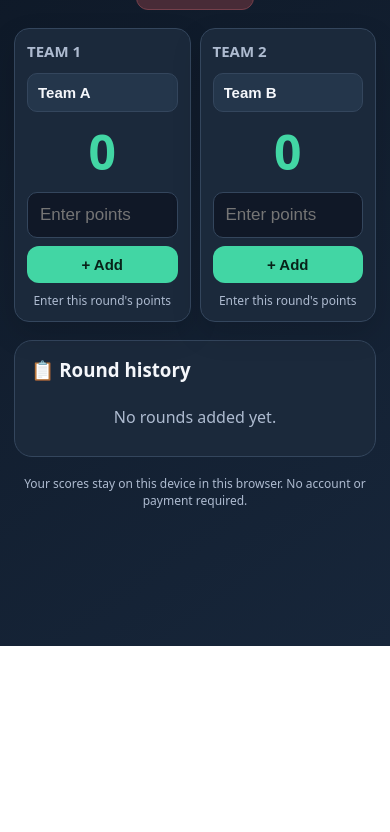
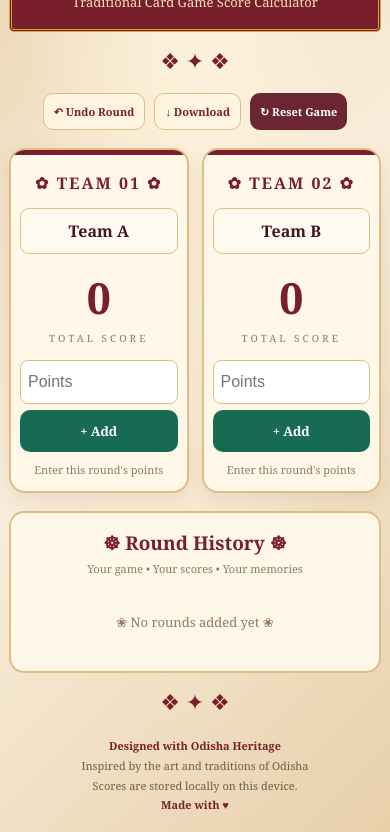
Before and after one commit to shankardaleibio/judgement-card-score, a plain HTML site: page index.html in a window 390 px wide. Shown: the part 198-1030 px from the top of the page. Before the commit the page ends 844 px from the top, so only its background shows below. Drawn offline with Linux system fonts and the light colour scheme.

Commit message:
Refactor index.html for Judgement game
Updated the Card Score Calculator to Judgement | Odisha Edition, with new styles and structure.

```diff
--- a/index.html
+++ b/index.html
@@ -1,106 +1,577 @@
+
 <!DOCTYPE html>
 <html lang="en">
 <head>
 <meta charset="UTF-8">
 <meta name="viewport" content="width=device-width, initial-scale=1.0">
-<meta name="theme-color" content="#101827">
-<title>Card Score Calculator</title>
-<style>
-:root{--bg:#101827;--panel:#1b293b;--panel2:#24364b;--text:#f5f7fb;--muted:#aebbd0;--accent:#42d6a4;--line:#34465d;--danger:#ff6b75}
-*{box-sizing:border-box}body{margin:0;background:linear-gradient(145deg,#0d1725,#17263a);color:var(--text);font-family:system-ui,-apple-system,Segoe UI,Roboto,sans-serif;min-height:100vh;padding:22px}
-main{max-width:850px;margin:auto}.top{text-align:center;margin:8px 0 24px}.top h1{margin:0;font-size:clamp(26px,6vw,38px)}.top p{color:var(--muted);margin:7px 0}
-.toolbar{display:flex;gap:10px;justify-content:center;flex-wrap:wrap;margin-bottom:18px}
-button{border:0;border-radius:12px;padding:12px 16px;font-weight:700;font-size:15px;cursor:pointer;background:var(--accent);color:#082319}
-button.secondary{background:var(--panel2);color:var(--text);border:1px solid var(--line)}
-button.danger{background:#482b37;color:#ffdce0;border:1px solid #75404b}
-.teams{display:grid;grid-template-columns:1fr 1fr;gap:14px}
-.team{background:var(--panel);border:1px solid var(--line);border-radius:20px;padding:18px;min-width:0;box-shadow:0 12px 30px #0002}
-.team h2{margin:0 0 12px;font-size:18px;color:var(--muted)}
-.name{width:100%;background:var(--panel2);border:1px solid var(--line);color:var(--text);padding:12px;border-radius:10px;font-size:17px;font-weight:700;outline:none}
-.score{font-size:clamp(48px,12vw,76px);font-weight:800;text-align:center;line-height:1.25;margin:14px 0;color:var(--accent);font-variant-numeric:tabular-nums}
-.entry{display:flex;gap:8px}.entry input{min-width:0;flex:1;background:#101827;border:1px solid var(--line);border-radius:10px;padding:12px;color:white;font-size:17px}
-.entry button{padding:10px 14px}.hint{text-align:center;color:var(--muted);font-size:12px;margin:9px 0 0}
-.history{margin-top:18px;background:var(--panel);border:1px solid var(--line);border-radius:18px;padding:16px}
-.history h3{margin:0 0 12px}.round{display:grid;grid-template-columns:1fr 1fr auto;gap:8px;padding:10px 0;border-top:1px solid var(--line);font-variant-numeric:tabular-nums}.round span:last-child{color:var(--muted);text-align:right}
-.empty{color:var(--muted);text-align:center;padding:12px}
-.footer{text-align:center;color:var(--muted);font-size:12px;margin:18px 0}
-@media(max-width:560px){body{padding:14px}.teams{gap:9px}.team{padding:12px;border-radius:15px}.team h2{font-size:15px}.entry{flex-direction:column}.entry button{width:100%}.score{margin:10px 0}.name{font-size:15px;padding:10px}}
-</style>
-</head><link rel="manifest" href="./manifest.json">
-<meta name="theme-color" content="#101827">
+<meta name="theme-color" content="#651c25">
 <meta name="apple-mobile-web-app-capable" content="yes">
 <meta name="mobile-web-app-capable" content="yes">
+<link rel="manifest" href="./manifest.json">
+<title>Judgement | Odisha Edition</title>
+
+<style>
+:root {
+  --red:#791f2c;
+  --dark:#43151e;
+  --gold:#d6a441;
+  --yellow:#f5d78c;
+  --cream:#fff8e9;
+  --paper:#f8edda;
+  --text:#422b27;
+  --muted:#94766b;
+  --green:#176b52;
+  --border:#dfbd83;
+}
+
+* {box-sizing:border-box}
+
+body {
+  margin:0;
+  min-height:100vh;
+  padding:20px 14px;
+  color:var(--text);
+  font-family:Georgia,'Times New Roman',serif;
+  background:
+    radial-gradient(ellipse at top,#fff5df 0%,transparent 65%),
+    linear-gradient(135deg,#e9d2ad,#f8edda,#e8d0aa);
+}
+
+main {max-width:780px;margin:auto}
+
+header {
+  text-align:center;
+  padding:23px 12px 18px;
+  background:var(--red);
+  color:var(--cream);
+  border:3px double var(--gold);
+  border-radius:20px 20px 5px 5px;
+  position:relative;
+  overflow:hidden;
+}
+
+header:before,header:after {
+  content:"❀";
+  position:absolute;
+  color:var(--gold);
+  font-size:45px;
+  top:10px;
+  opacity:.75;
+}
+
+header:before {left:14px}
+header:after {right:14px}
+
+.eyebrow {
+  color:var(--yellow);
+  font-size:11px;
+  letter-spacing:4px;
+  text-transform:uppercase;
+}
+
+header h1 {
+  margin:9px 0;
+  font-size:clamp(27px,6vw,39px);
+}
+
+header p {
+  margin:0;
+  color:#f4dfbb;
+  font-size:13px;
+}
+
+.ornament {
+  text-align:center;
+  color:var(--red);
+  font-size:22px;
+  margin:13px 0;
+}
+
+.wheel {
+  width:68px;
+  height:68px;
+  margin:15px auto 0;
+  display:grid;
+  place-items:center;
+  border:3px solid var(--gold);
+  border-radius:50%;
+  color:var(--yellow);
+  font-size:39px;
+  background:#581923;
+}
+
+.toolbar {
+  display:flex;
+  gap:9px;
+  justify-content:center;
+  flex-wrap:wrap;
+  margin:18px 0;
+}
+
+button {
+  border:0;
+  border-radius:10px;
+  padding:12px 15px;
+  font-size:13px;
+  font-weight:bold;
+  cursor:pointer;
+  background:var(--gold);
+  color:#392019;
+  font-family:inherit;
+}
+
+button:active {transform:scale(.97)}
+
+button.secondary {
+  background:#fff4df;
+  border:1px solid var(--border);
+  color:var(--red);
+}
+
+button.danger {
+  background:#6b2631;
+  color:white;
+}
+
+.teams {
+  display:grid;
+  grid-template-columns:1fr 1fr;
+  gap:13px;
+}
+
+.team {
+  min-width:0;
+  padding:17px 13px;
+  border:2px solid var(--border);
+  border-radius:16px;
+  background:var(--cream);
+  box-shadow:0 7px 18px #63301b16;
+  position:relative;
+  overflow:hidden;
+}
+
+.team:before {
+  content:"";
+  position:absolute;
+  top:0;
+  left:0;
+  right:0;
+  height:5px;
+  background:var(--red);
+}
+
+.team h2 {
+  text-align:center;
+  color:var(--red);
+  font-size:16px;
+  letter-spacing:2px;
+  margin:8px 0 14px;
+}
+
+.name {
+  width:100%;
+  padding:11px;
+  text-align:center;
+  font-family:inherit;
+  font-size:16px;
+  font-weight:bold;
+  border:1px solid var(--border);
+  border-radius:9px;
+  background:#fffaf0;
+  color:var(--dark);
+  outline:none;
+}
+
+.name:focus,.entry input:focus {
+  border-color:var(--red);
+  box-shadow:0 0 0 2px #791f2c20;
+}
+
+.score {
+  text-align:center;
+  font-family:Georgia,serif;
+  font-size:clamp(43px,10vw,65px);
+  font-weight:bold;
+  color:var(--red);
+  margin:14px 0 4px;
+  font-variant-numeric:tabular-nums;
+}
+
+.score-label {
+  text-align:center;
+  color:var(--muted);
+  font-size:10px;
+  letter-spacing:3px;
+  margin-bottom:15px;
+}
+
+.entry {
+  display:flex;
+  gap:6px;
+}
+
+.entry input {
+  width:100%;
+  min-width:0;
+  padding:12px 7px;
+  border:1px solid var(--border);
+  border-radius:8px;
+  font-size:16px;
+  background:white;
+  color:var(--text);
+}
+
+.entry button {
+  white-space:nowrap;
+  background:var(--green);
+  color:white;
+}
+
+.hint {
+  text-align:center;
+  color:var(--muted);
+  font-size:11px;
+  margin:10px 0 0;
+}
+
+.history {
+  margin-top:18px;
+  padding:17px;
+  border:2px solid var(--border);
+  border-radius:15px;
+  background:var(--cream);
+}
+
+.history h3 {
+  text-align:center;
+  color:var(--red);
+  font-size:19px;
+  margin:0 0 5px;
+}
+
+.subtitle {
+  text-align:center;
+  color:var(--muted);
+  font-size:11px;
+  margin:0 0 14px;
+}
+
+.round {
+  display:grid;
+  grid-template-columns:1fr 1fr auto;
+  align-items:center;
+  gap:7px;
+  padding:12px 3px;
+  border-top:1px dashed var(--border);
+  font-family:system-ui,sans-serif;
+  font-size:12px;
+}
+
+.round b {
+  display:block;
+  color:var(--red);
+  font-size:15px;
+  margin-top:3px;
+}
+
+.round small {
+  color:var(--muted);
+}
+
+.round .total {
+  text-align:right;
+  color:var(--green);
+  font-weight:bold;
+  white-space:nowrap;
+}
+
+.empty {
+  padding:23px 5px;
+  text-align:center;
+  color:var(--muted);
+  font-size:13px;
+}
+
+.footer {
+  text-align:center;
+  color:#76594b;
+  font-size:11px;
+  line-height:1.8;
+  margin:20px 0 5px;
+}
+
+.footer strong {color:var(--red)}
+
+@media(max-width:420px) {
+  body {padding:12px 9px}
+  .team {padding:14px 9px}
+  .entry {flex-direction:column}
+  .entry button {width:100%}
+  .round {font-size:10px}
+  .toolbar button {padding:10px;font-size:11px}
+}
+</style>
+</head>
+
 <body>
 <main>
-  <header class="top"><h1>🃏 Card Score Calculator</h1><p>Keep both teams' scores in one place</p></header>
+
+<header>
+  <div class="eyebrow">ଓଡ଼ିଶା • Odisha Heritage</div>
+  <div class="wheel">☸</div>
+  <h1>Judgement</h1>
+  <p>Traditional Card Game Score Calculator</p>
+</header>
+
+<div class="ornament">❖ ✦ ❖</div>
+
 <div class="toolbar">
-    <button class="secondary" onclick="undo()">↶ Undo last round</button>
-    <button class="secondary" onclick="exportScores()">↓ Download score</button>
-    <button class="danger" onclick="resetGame()">Reset game</button>
+  <button class="secondary" onclick="undo()">↶ Undo Round</button>
+  <button class="secondary" onclick="exportScores()">↓ Download</button>
+  <button class="danger" onclick="resetGame()">↻ Reset Game</button>
 </div>
+
 <section class="teams">
+
   <article class="team">
-      <h2>TEAM 1</h2>
-      <input class="name" id="name1" value="Team A" aria-label="Team 1 name">
+    <h2>✿ TEAM 01 ✿</h2>
+    <input class="name" id="name1"
+      value="Team A" aria-label="Team 1 name">
+
     <div class="score" id="score1">0</div>
-      <div class="entry"><input id="points1" type="number" inputmode="numeric" placeholder="Enter points" aria-label="Team 1 points"><button onclick="add(1)">+ Add</button></div>
+    <div class="score-label">TOTAL SCORE</div>
+
+    <div class="entry">
+      <input id="points1" type="number"
+        inputmode="numeric" placeholder="Points">
+      <button onclick="add(1)">+ Add</button>
+    </div>
+
     <p class="hint">Enter this round's points</p>
   </article>
+
   <article class="team">
-      <h2>TEAM 2</h2>
-      <input class="name" id="name2" value="Team B" aria-label="Team 2 name">
+    <h2>✿ TEAM 02 ✿</h2>
+    <input class="name" id="name2"
+      value="Team B" aria-label="Team 2 name">
+
     <div class="score" id="score2">0</div>
-      <div class="entry"><input id="points2" type="number" inputmode="numeric" placeholder="Enter points" aria-label="Team 2 points"><button onclick="add(2)">+ Add</button></div>
+    <div class="score-label">TOTAL SCORE</div>
+
+    <div class="entry">
+      <input id="points2" type="number"
+        inputmode="numeric" placeholder="Points">
+      <button onclick="add(2)">+ Add</button>
+    </div>
+
     <p class="hint">Enter this round's points</p>
   </article>
+
 </section>
+
 <section class="history">
-    <h3>📋 Round history</h3>
-    <div id="history"><div class="empty">No rounds added yet.</div></div>
+  <h3>☸ Round History ☸</h3>
+  <p class="subtitle">Your game • Your scores • Your memories</p>
+  <div id="history">
+    <div class="empty">❀ No rounds added yet ❀</div>
+  </div>
 </section>
-  <p class="footer">Your scores stay on this device in this browser. No account or payment required.</p>
+
+<div class="ornament">❖ ✦ ❖</div>
+
+<footer class="footer">
+  <strong>Designed with Odisha Heritage</strong><br>
+  Inspired by the art and traditions of Odisha<br>
+  Scores are stored locally on this device.<br>
+  <strong>Made with ♥</strong>
+</footer>
+
 </main>
+
 <script>
+const STORAGE_KEY = "cardScoreOdisha";
+
 let rounds = [];
-try { rounds = JSON.parse(localStorage.getItem('cardScoreRounds') || '[]'); } catch(e) { rounds=[]; }
-function totals(){return [rounds.reduce((s,r)=>s+r.a,0),rounds.reduce((s,r)=>s+r.b,0)];}
-function save(){localStorage.setItem('cardScoreRounds',JSON.stringify(rounds));render();}
-function add(team){
-  const el=document.getElementById('points'+team), raw=el.value;
-  if(raw.trim()==='' || !Number.isFinite(Number(raw))){alert('Please enter a valid score.');return;}
-  const n=Number(raw); if(!Number.isSafeInteger(n)){alert('Please enter a whole number.');return;}
-  rounds.push({a:team===1?n:0,b:team===2?n:0});
-  el.value='';save();
+let names = ["Team A","Team B"];
+
+try {
+  const saved = JSON.parse(
+    localStorage.getItem(STORAGE_KEY) || "null"
+  );
+
+  if(saved && Array.isArray(saved.rounds)) {
+    rounds = saved.rounds;
+    names = saved.names || names;
+  } else {
+    rounds = JSON.parse(
+      localStorage.getItem("cardScoreRounds") || "[]"
+    );
   }
-function undo(){if(!rounds.length){alert('There is no round to undo.');return;}rounds.pop();save();}
-function resetGame(){if(!confirm('Reset all scores and round history?'))return;rounds=[];save();}
-function render(){
-  const t=totals();document.getElementById('score1').textContent=t[0];document.getElementById('score2').textContent=t[1];
-  const h=document.getElementById('history');
-  if(!rounds.length){h.innerHTML='<div class="empty">No rounds added yet.</div>';return;}
-  h.innerHTML=rounds.map((r,i)=>`<div class="round"><span>Round ${i+1}: ${escapeHtml(document.getElementById('name1').value||'Team A')} <b>${r.a>=0?'+':''}${r.a}</b></span><span>${escapeHtml(document.getElementById('name2').value||'Team B')} <b>${r.b>=0?'+':''}${r.b}</b></span><span>${r.a+r.b>=0?'+':''}${r.a+r.b} total</span></div>`).reverse().join('');
+} catch(e) {
+  rounds = [];
 }
-function escapeHtml(s){return String(s).replace(/[&<>"']/g,c=>({'&':'&amp;','<':'&lt;','>':'&gt;','"':'&quot;',"'":'&#39;'}[c]));}
-function exportScores(){
- const t=totals(),n1=document.getElementById('name1').value||'Team A',n2=document.getElementById('name2').value||'Team B';
- let out='CARD GAME SCORE\\n'+n1+': '+t[0]+'\\n'+n2+': '+t[1]+'\\n\\nROUND HISTORY\\n';
- rounds.forEach((r,i)=>out+=`Round ${i+1}: ${n1} ${r.a} | ${n2} ${r.b}\\n`);
- const a=document.createElement('a');a.href=URL.createObjectURL(new Blob([out],{type:'text/plain'}));a.download='card-score.txt';a.click();URL.revokeObjectURL(a.href);
+
+const name1 = document.getElementById("name1");
+const name2 = document.getElementById("name2");
+
+name1.value = names[0] || "Team A";
+name2.value = names[1] || "Team B";
+
+function totals() {
+  return [
+    rounds.reduce((s,r)=>s+r.a,0),
+    rounds.reduce((s,r)=>s+r.b,0)
+  ];
 }
-document.getElementById('name1').addEventListener('input',render);
-document.getElementById('name2').addEventListener('input',render);
-document.getElementById('points1').addEventListener('keydown',e=>{if(e.key==='Enter')add(1)});
-document.getElementById('points2').addEventListener('keydown',e=>{if(e.key==='Enter')add(2)});
+
+function save() {
+  names = [
+    name1.value || "Team A",
+    name2.value || "Team B"
+  ];
+
+  localStorage.setItem(STORAGE_KEY,
+    JSON.stringify({rounds,names})
+  );
+
   render();
-</script>
-</body>
-<script>
-if ("serviceWorker" in navigator) {
-  window.addEventListener("load", () => {
+}
+
+function add(team) {
+  const el = document.getElementById("points"+team);
+  const raw = el.value;
+
+  if(raw.trim()==="" || !Number.isFinite(Number(raw))) {
+    alert("Please enter a valid score.");
+    return;
+  }
+
+  const n = Number(raw);
+
+  if(!Number.isSafeInteger(n)) {
+    alert("Please enter a whole number.");
+    return;
+  }
+
+  rounds.push({
+    a: team===1 ? n : 0,
+    b: team===2 ? n : 0
+  });
+
+  el.value = "";
+  save();
+}
+
+function undo() {
+  if(!rounds.length) {
+    alert("No round available to undo.");
+    return;
+  }
+
+  if(!confirm("Undo the last score entry?")) return;
+
+  rounds.pop();
+  save();
+}
+
+function resetGame() {
+  if(!confirm("Reset all scores and round history?")) return;
+
+  rounds = [];
+  save();
+}
+
+function escapeHtml(value) {
+  return String(value).replace(/[&<>"']/g,c=>({
+    "&":"&amp;",
+    "<":"&lt;",
+    ">":"&gt;",
+    '"':"&quot;",
+    "'":"&#39;"
+  }[c]));
+}
+
+function render() {
+  const t = totals();
+
+  document.getElementById("score1").textContent=t[0];
+  document.getElementById("score2").textContent=t[1];
+
+  const h=document.getElementById("history");
+
+  if(!rounds.length) {
+    h.innerHTML='<div class="empty">❀ No rounds added yet ❀</div>';
+    return;
+  }
+
+  const n1=escapeHtml(name1.value || "Team A");
+  const n2=escapeHtml(name2.value || "Team B");
+
+  h.innerHTML=rounds.map((r,i)=>`
+    <div class="round">
+      <span>
+        <small>ROUND ${i+1}</small>
+        <b>${n1}: ${r.a>=0?"+":""}${r.a}</b>
+      </span>
+      <span>
+        <small>TEAM SCORE</small>
+        <b>${n2}: ${r.b>=0?"+":""}${r.b}</b>
+      </span>
+      <span class="total">
+        ${r.a+r.b>=0?"+":""}${r.a+r.b}
+        <small style="display:block">Combined</small>
+      </span>
+    </div>
+  `).reverse().join("");
+}
+
+function exportScores() {
+  const t=totals();
+  const n1=name1.value || "Team A";
+  const n2=name2.value || "Team B";
+
+  let out="JUDGEMENT CARD SCORE\n";
+  out+="ODISHA EDITION\n\n";
+  out+=n1+": "+t[0]+"\n";
+  out+=n2+": "+t[1]+"\n\n";
+  out+="ROUND HISTORY\n";
+
+  rounds.forEach((r,i)=>{
+    out+=`Round ${i+1}: ${n1} ${r.a} | ${n2} ${r.b}\n`;
+  });
+
+  const blob=new Blob([out],{type:"text/plain"});
+  const url=URL.createObjectURL(blob);
+  const a=document.createElement("a");
+
+  a.href=url;
+  a.download="odisha-judgement-score.txt";
+  a.click();
+
+  setTimeout(()=>URL.revokeObjectURL(url),1000);
+}
+
+name1.addEventListener("input",save);
+name2.addEventListener("input",save);
+
+document.getElementById("points1")
+.addEventListener("keydown",e=>{
+  if(e.key==="Enter") add(1);
+});
+
+document.getElementById("points2")
+.addEventListener("keydown",e=>{
+  if(e.key==="Enter") add(2);
+});
+
+render();
+
+if("serviceWorker" in navigator) {
+  window.addEventListener("load",()=>{
     navigator.serviceWorker.register("./service-worker.js")
-      .then(() => console.log("App ready for offline use"))
-      .catch(error => console.log("Service Worker Error:", error));
+      .catch(error=>console.log("Service Worker:",error));
   });
 }
 </script>
+</body>
 </html>
```
Lines whose indentation alone changed are shown as unchanged.
